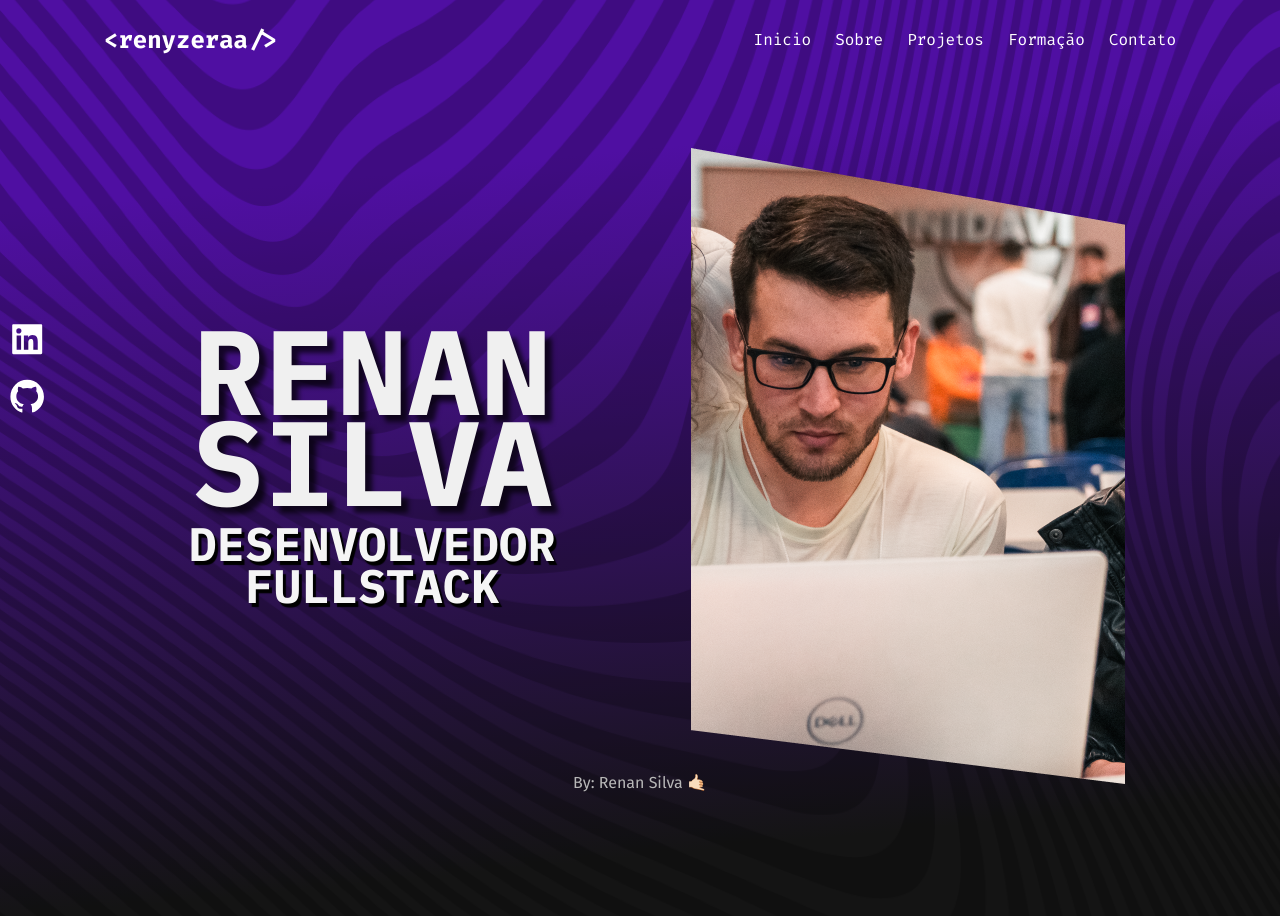
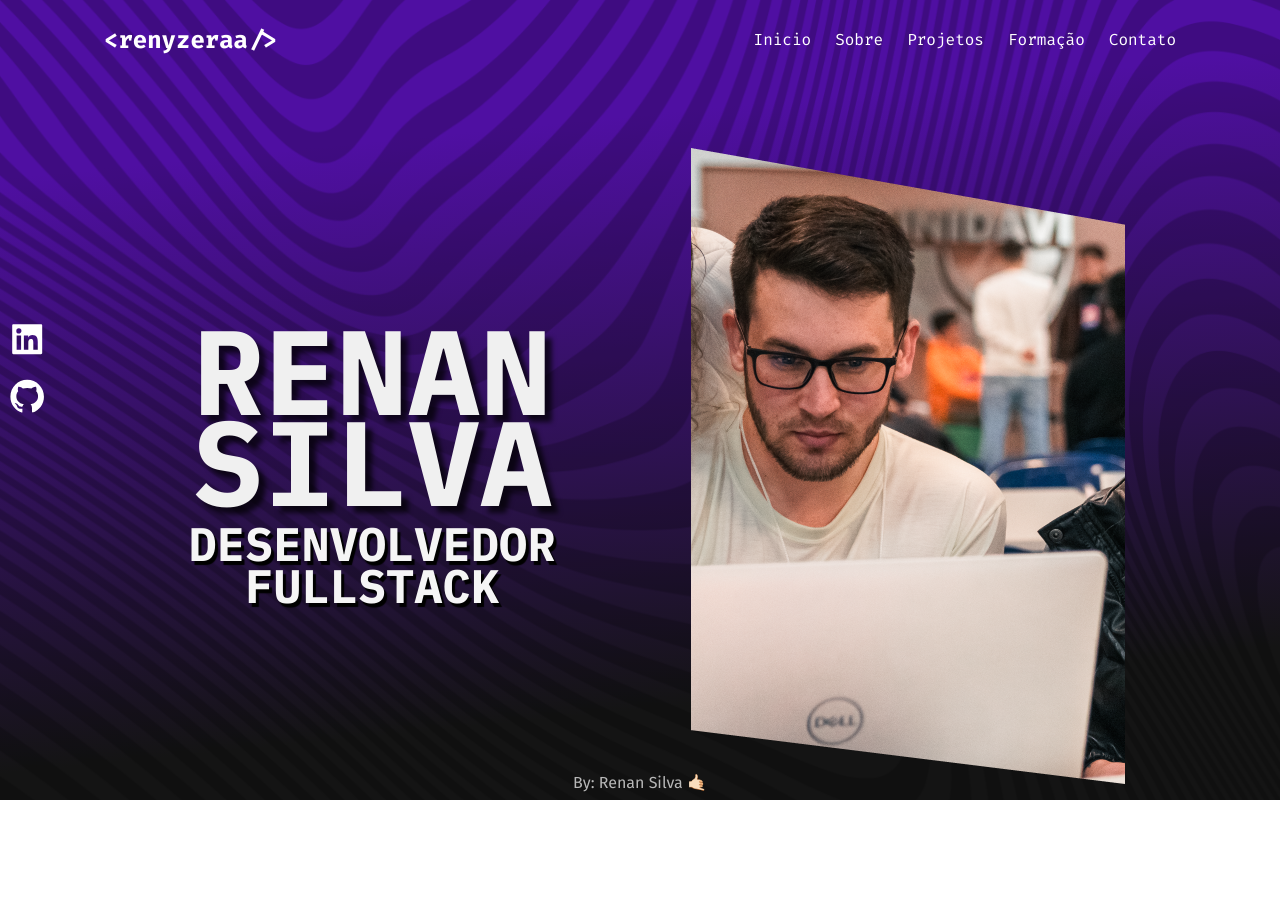
Before and after one commit to renyzeraa/portfolio-v1, a React (Vite) app in the folder portfolio/: page / in a window 1280 px wide. Shown: the top 916 px of the page. After the commit the page ends 800 px from the top, so only its background shows below. Built offline with nearby package versions, Linux system fonts and the light colour scheme; a web font is replaced by a local one.

Commit message:
fix bug scroll height

```diff
--- a/portfolio/src/pages/Home/style.js
+++ b/portfolio/src/pages/Home/style.js
@@ -4,6 +4,7 @@ import bgHomeMobile from '../../assets/bg/bg-home-mob.png'
 
 export const Container = styled.div`
   overflow: auto;
+  height: 100vh;
   background-image: url(${bgHomeMobile});
   background-position: center center;
   background-repeat: no-repeat;
--- a/portfolio/src/styles/global.js
+++ b/portfolio/src/styles/global.js
@@ -76,7 +76,6 @@ strong {
 }
 
 .main-container {
-  height: 100vh;
   padding: 0 24px;
   overflow: visible;
   max-width: 1120px;
```
